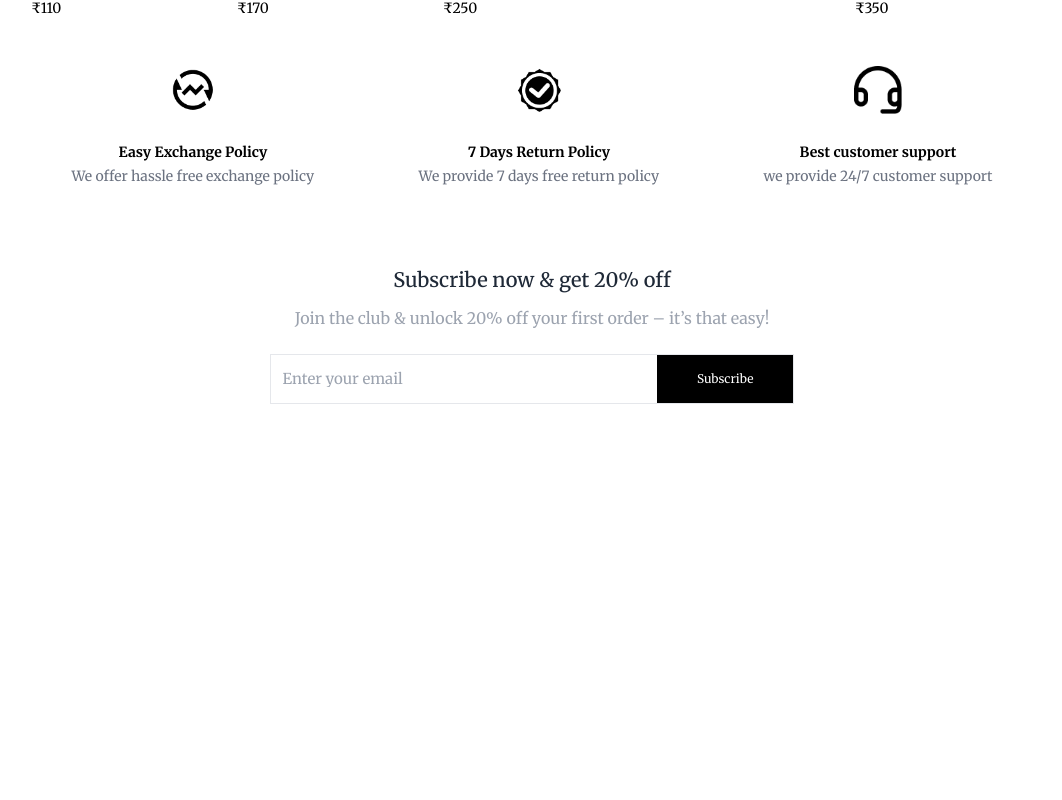
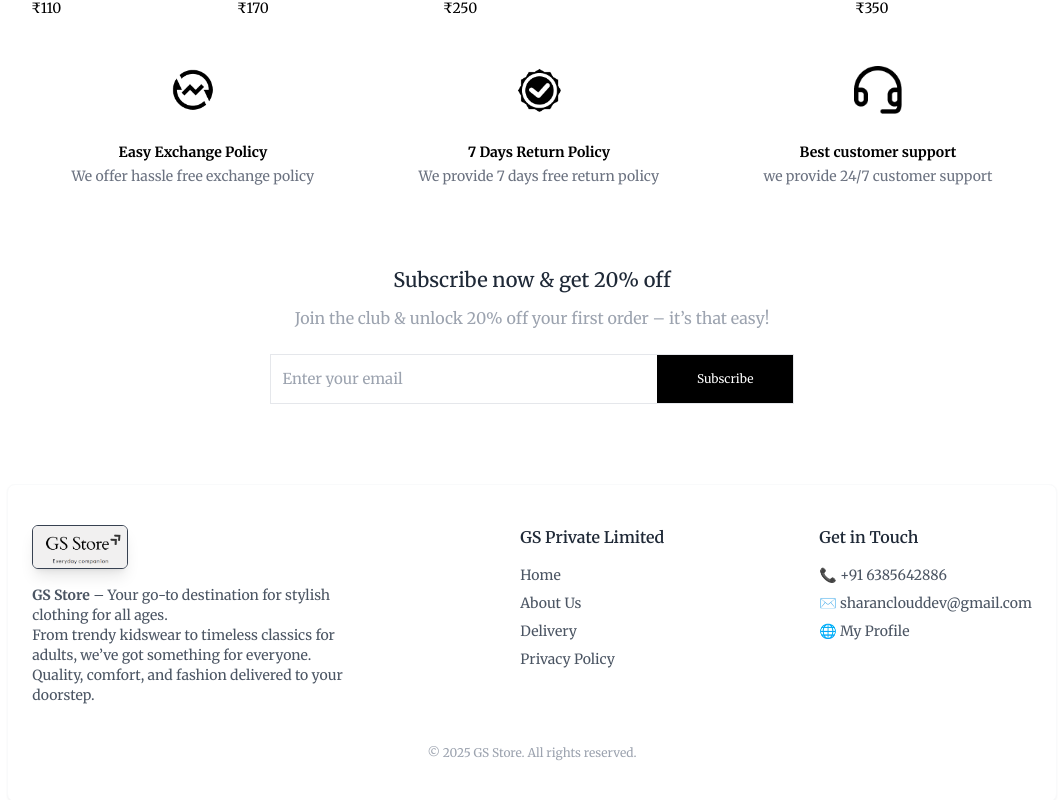
Before and after one commit to Hirthuk/GS-Store_Frontend, a React (Vite) app: page / in a window 1280 px wide. Shown: the part 1690-2490 px from the top of the page, without its empty margins (108-1170 px from the left). Before the commit the page ends 2118 px from the top, so only its background shows below. Built offline with nearby package versions, Linux system fonts and the light colour scheme; a web font is replaced by a local one.

Commit message:
Home page completed

```diff
--- /dev/null
+++ b/src/components/Footer.jsx
@@ -0,0 +1,67 @@
+import React from "react";
+import { assets } from "../assets/assets";
+import { Link } from "react-router-dom";
+
+const Footer = () => {
+  const HandleClick = (event) => {
+    event.preventDefault();
+    window.scrollTo({
+      top: 0,
+      behavior: "smooth",
+    });
+  };
+
+  return (
+    <footer className="w-full bg-white px-6 py-10 text-gray-600 text-sm mt-20 border border-gray-50 rounded-lg shadow-sm">
+      <div className="flex flex-col md:flex-row justify-between gap-10 max-w-6xl mx-auto">
+        {/* Logo & About */}
+        <div className="flex flex-col gap-4 md:w-1/3">
+          <Link onClick={HandleClick} to="/collection">
+            <img
+              src={assets.logo2}
+              alt="Logo_image"
+              className="w-24 rounded-md shadow-lg border border-gray-700 hover:cursor-pointer"
+            />
+          </Link>
+          <p>
+            <strong>GS Store</strong> – Your go-to destination for stylish clothing for all ages. <br />
+            From trendy kidswear to timeless classics for adults, we’ve got something for everyone. <br />
+            Quality, comfort, and fashion delivered to your doorstep.
+          </p>
+        </div>
+
+        {/* Quick Links */}
+        <div className="flex flex-col gap-4">
+          <h3 className="text-base font-semibold text-gray-800">GS Private Limited</h3>
+          <ul className="flex flex-col gap-2">
+            <Link to="/" className="hover:text-black">Home</Link>
+            <Link to="/about" className="hover:text-black">About Us</Link>
+            <Link to="/cart" className="hover:text-black">Delivery</Link>
+            <Link to="/privacy-policy" className="hover:text-black">Privacy Policy</Link>
+          </ul>
+        </div>
+
+        {/* Contact Info */}
+        <div className="flex flex-col gap-4">
+          <h3 className="text-base font-semibold text-gray-800">Get in Touch</h3>
+          <div className="flex flex-col gap-2">
+            <p>📞 +91 6385642886</p>
+            <Link to="mailto:sharanclouddev@gmail.com" className="hover:text-black">
+              ✉️ sharanclouddev@gmail.com
+            </Link>
+            <Link to="https://sharankumarg3.netlify.app/" className="hover:text-black" target="_blank" rel="noopener noreferrer">
+              🌐 My Profile
+            </Link>
+          </div>
+        </div>
+      </div>
+
+      {/* Bottom note */}
+      <div className="text-center text-xs mt-10 text-gray-400">
+        © {new Date().getFullYear()} GS Store. All rights reserved.
+      </div>
+    </footer>
+  );
+};
+
+export default Footer;
--- a/src/pages/Collection.jsx
+++ b/src/pages/Collection.jsx
@@ -1,10 +1,11 @@
 import React from 'react'
+import Footer from '../components/Footer'
 
 const Collection = () => {
   return (
-    <div>
+   <section><Footer/></section>
 
-    </div>
+
   )
 }
 
--- a/src/pages/Contact.jsx
+++ b/src/pages/Contact.jsx
@@ -1,10 +1,11 @@
 import React from 'react'
+import Footer from '../components/Footer'
 
 const Contact = () => {
   return (
-    <div>
-      Contact me
-    </div>
+    <section>
+      <Footer/>
+    </section>
   )
 }
 
--- a/src/pages/Home.jsx
+++ b/src/pages/Home.jsx
@@ -5,6 +5,7 @@ import BestSellers from '../components/BestSellers'
 import { Outlet } from 'react-router-dom'
 import Outpolicy from '../components/Outpolicy'
 import NewsLetter from '../components/NewsLetter'
+import Footer from '../components/Footer'
 const Home = () => {
   return (
     <div>
@@ -13,6 +14,7 @@ const Home = () => {
       <BestSellers/>
       <Outpolicy/>
       <NewsLetter/>
+      <Footer/>
     </div>
   )
 }
```
Also changed, not shown: Learning.txt.
